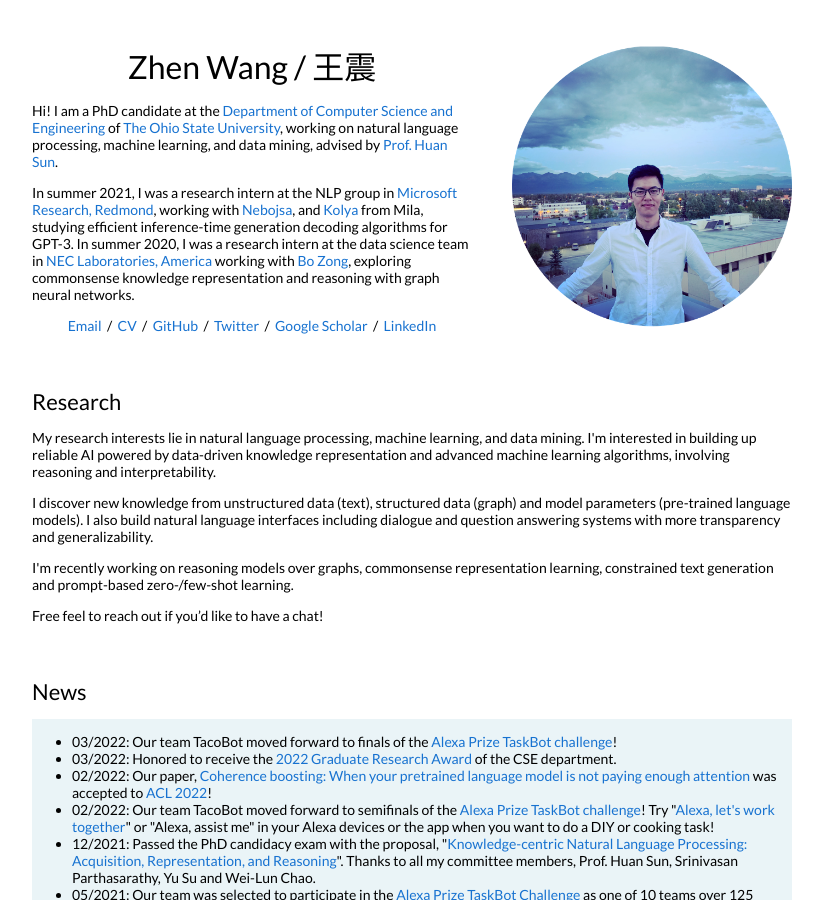
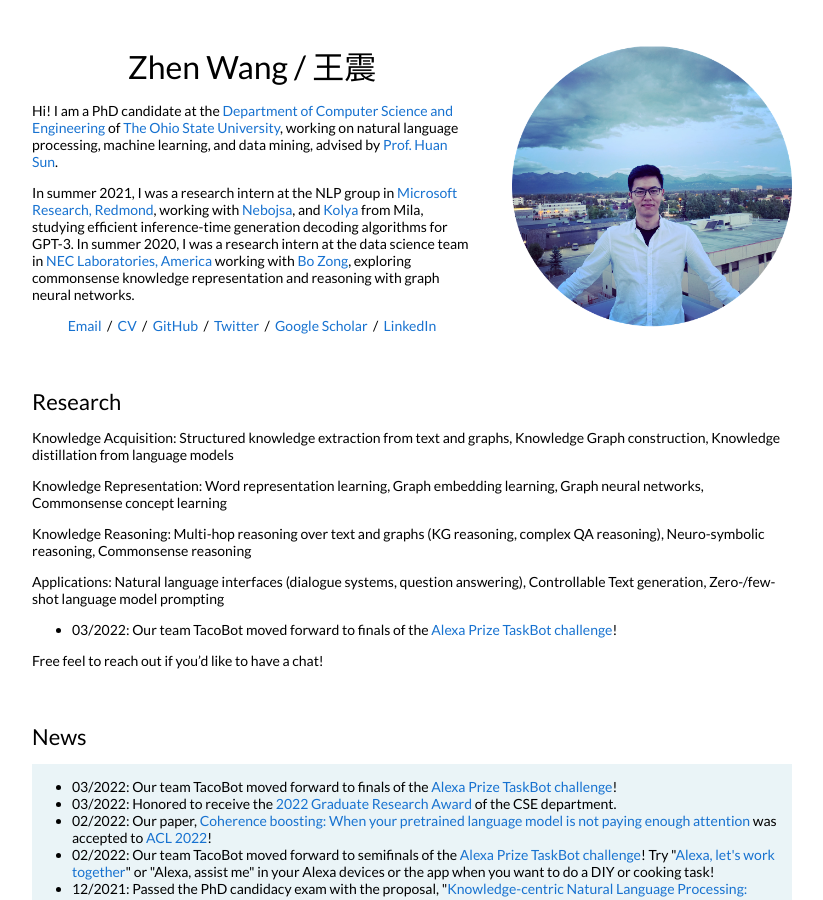
Before and after one commit to zhenwang9102/zhenwang9102.github.io, a Jekyll site: the page built from _posts/2019-06-02-venue.markdown, in a window 1280 px wide and 900 px high. Shown: the whole window, without its empty margins (228-1051 px from the left). Built offline with Jekyll 4.4.1, drawn with Linux system fonts in a browser that asks for light colours.

Commit message:
Update default.html

```diff
--- a/_layouts/default.html
+++ b/_layouts/default.html
@@ -65,14 +65,22 @@
             <td style="padding:2.5%;width:100%;vertical-align:middle">
               <h2>Research</h2>
               <p>
-                My research interests lie in natural language processing, machine learning, and data mining. I'm interested in building up reliable AI powered by data-driven knowledge representation and advanced machine learning algorithms, involving reasoning and interpretability.
+                Knowledge Acquisition: Structured knowledge extraction from text and graphs,  Knowledge Graph construction, Knowledge distillation from language models
               </p>
               <p>
-                I discover new knowledge from unstructured data (text), structured data (graph) and model parameters (pre-trained language models). I also build natural language interfaces including dialogue and question answering systems with more transparency and generalizability.
+                Knowledge Representation: Word representation learning, Graph embedding learning, Graph neural networks, Commonsense concept learning
               </p>
               <p>
-                I'm recently working on reasoning models over graphs, commonsense representation learning, constrained text generation and prompt-based zero-/few-shot learning.
+                Knowledge Reasoning: Multi-hop reasoning over text and graphs (KG reasoning, complex QA reasoning), Neuro-symbolic reasoning, Commonsense reasoning
               </p>
+              <p>
+                Applications: Natural language interfaces (dialogue systems, question answering), Controllable Text generation, Zero-/few-shot language model prompting
+              </p>
+              <ul>
+                  <li>
+                    03/2022: Our team TacoBot moved forward to finals of the <a href="https://www.amazon.science/alexa-prize/taskbot-challenge">Alexa Prize TaskBot challenge</a>!
+                  </li>
+              </ul>
               <p>
                 Free feel to reach out if you’d like to have a chat!
               </p>
```
